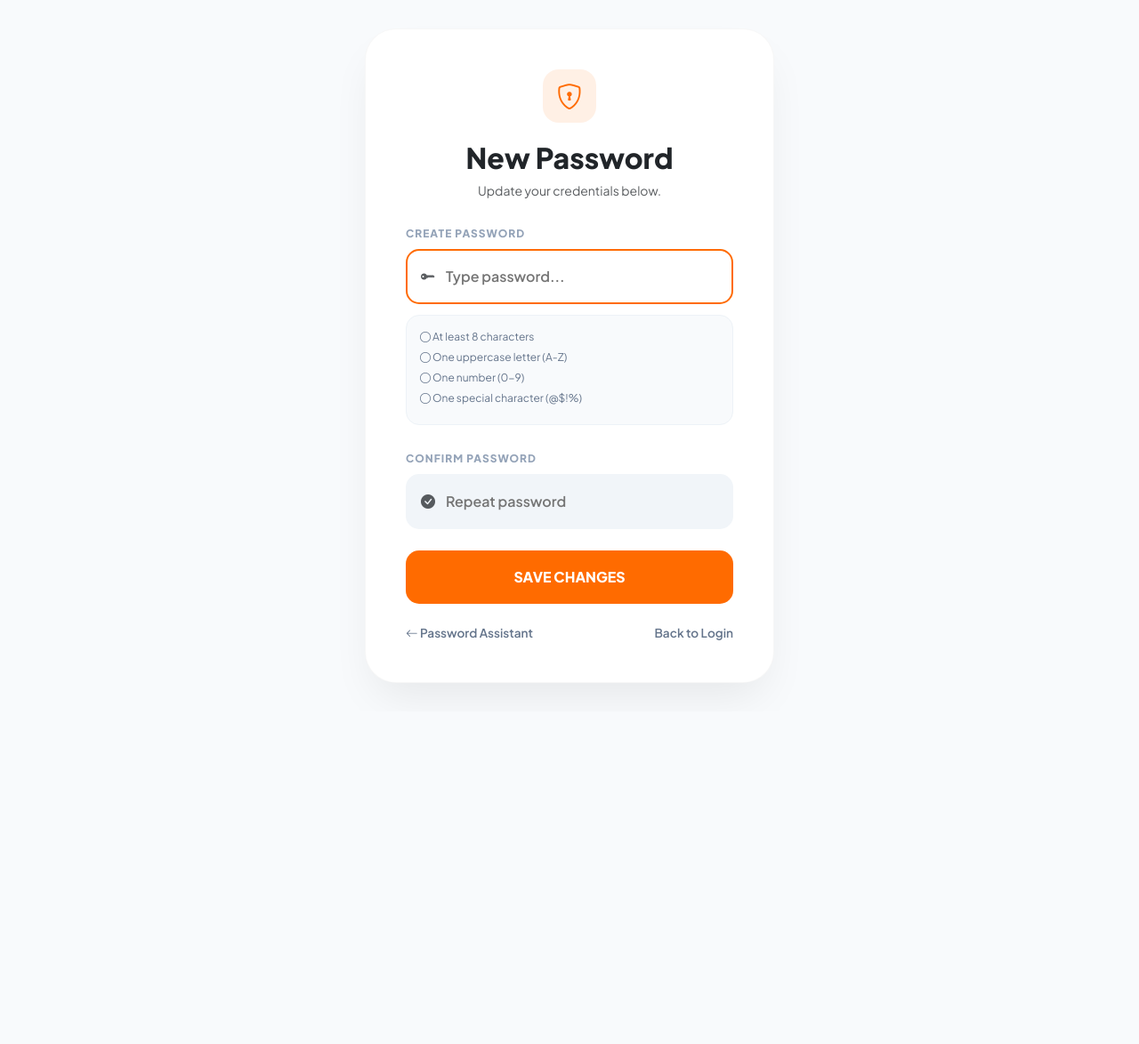
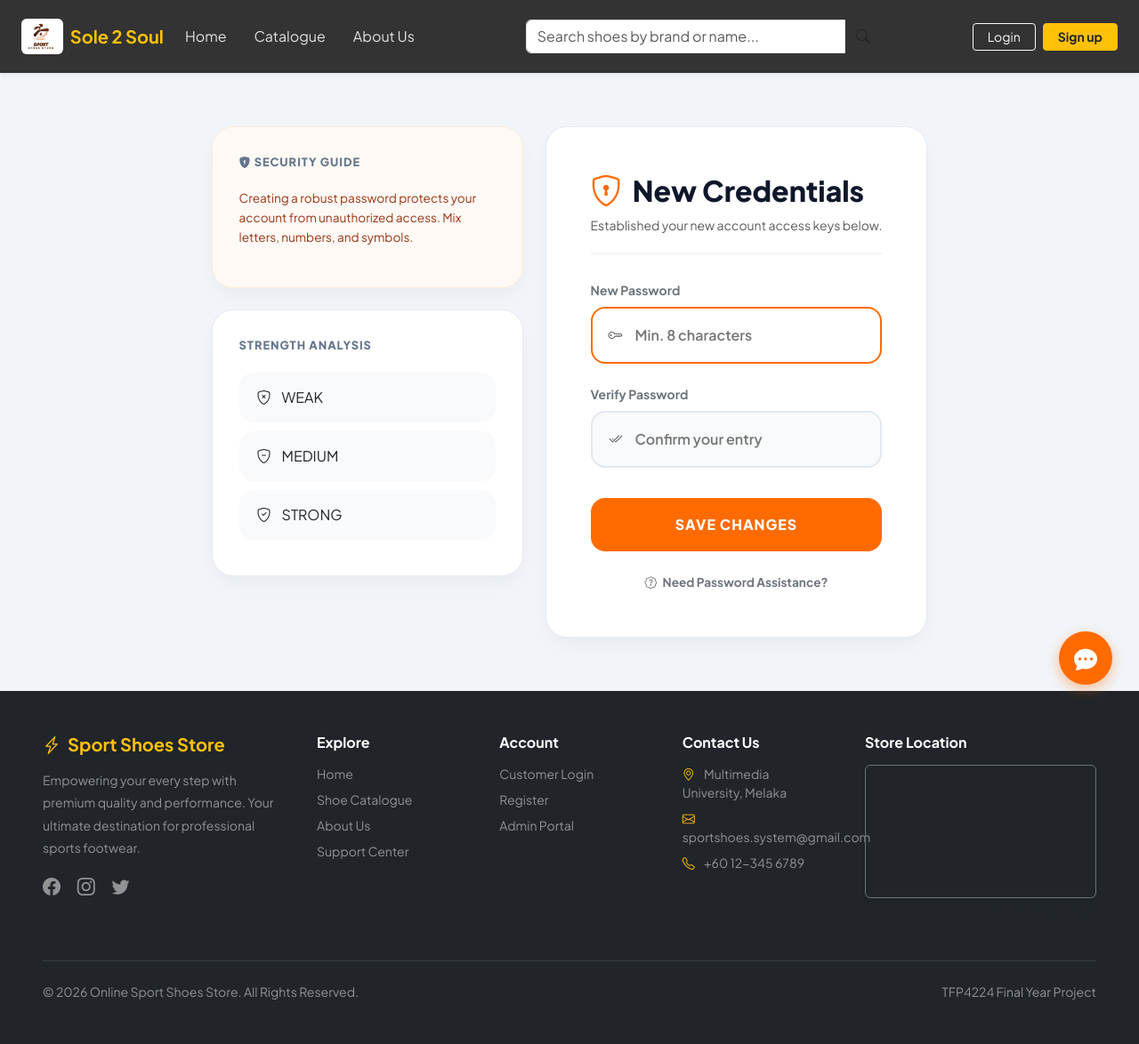
Before and after one commit to LeeYX0630/Online-Sport-Shoes-Store, a PHP site: the page made by Module A/reset_password.php in a window 1280 px wide. Shown: the whole page at 89% size. Before the commit the page ends 771 px from the top, so only its background shows below. Run offline with PHP 8.4, Linux system fonts and the light colour scheme; a map, chart or similar area stays blank; some libraries are stand-ins or nearby versions; grey boxes are pictures that could not be loaded.

Commit message:
resetpassword

```diff
--- a/Module A/reset_password.php
+++ b/Module A/reset_password.php
@@ -1,16 +1,15 @@
 <?php
 /**
- * STEALTH SPORT SHOES - RESET PASSWORD
- * Module A: User Permissions & Profile
+ * STEALTH SPORT SHOES - SECURITY RESET
+ * SUCCESS STATE: Soft Green Pill Alert (Matches Reference Image)
  */
 session_start();
 ob_start();
 
-// Use the database connection established in previous modules
 require_once '../includes/db_connection.php';
 
 $error = "";
-// Ensure the session key matches what you set in your forgot_password logic
+$success = false;
 $token_valid = isset($_SESSION['reset_user_id']) || isset($_SESSION['reset_data']['email']);
 
 if ($_SERVER["REQUEST_METHOD"] == "POST" && $token_valid) {
@@ -18,16 +17,12 @@ if ($_SERVER["REQUEST_METHOD"] == "POST" && $token_valid) {
     $pass2 = $_POST['confirm_password'];
 
     if ($pass1 !== $pass2) {
-        $error = "Passwords do not match.";
+        $error = "Security mismatch: Password confirmation failed.";
     } elseif (strlen($pass1) < 8) {
-        $error = "Password must be at least 8 characters.";
+        $error = "Validation error: Minimum 8 characters required.";
     } else {
         $hashed_password = password_hash($pass1, PASSWORD_DEFAULT);
 
-        /* ✅ SQL FIX:
-           Matching lowercase table 'user' and prefixed columns 'User_Password'/'User_Id'
-           as seen in your phpMyAdmin screenshot.
-        */
         if (isset($_SESSION['reset_user_id'])) {
             $user_id = $_SESSION['reset_user_id'];
             $update = $conn->prepare("UPDATE user SET User_Password = ? WHERE User_Id = ?");
@@ -39,15 +34,16 @@ if ($_SERVER["REQUEST_METHOD"] == "POST" && $token_valid) {
         }
 
         if ($update->execute()) {
+            $success = true;
             session_unset();
             session_destroy();
-            echo "<script>alert('Password updated successfully!'); window.location.href='login.php';</script>";
-            exit();
+            header("refresh:4;url=login.php");
         } else {
-            $error = "Database update failed: " . $conn->error;
+            $error = "System synchronization error: " . $conn->error;
         }
     }
 }
+include_once '../includes/header.php';
 ?>
 
 <!DOCTYPE html>
@@ -55,180 +51,216 @@ if ($_SERVER["REQUEST_METHOD"] == "POST" && $token_valid) {
 <head>
     <meta charset="UTF-8">
     <meta name="viewport" content="width=device-width, initial-scale=1.0">
-    <title>Reset Password | Stealth Sport Shoes</title>
-    <link href="https://fonts.googleapis.com/css2?family=Plus+Jakarta+Sans:wght@400;600;800&display=swap" rel="stylesheet">
+    <title>Security Portal | Sole 2 Soul</title>
+    <link href="https://fonts.googleapis.com/css2?family=Plus+Jakarta+Sans:wght@400;600;700;800&display=swap" rel="stylesheet">
     <link href="https://cdn.jsdelivr.net/npm/bootstrap@5.3.0/dist/css/bootstrap.min.css" rel="stylesheet">
     <link rel="stylesheet" href="https://cdn.jsdelivr.net/npm/bootstrap-icons@1.11.1/font/bootstrap-icons.css">
 
     <style>
         :root {
             --brand-orange: #FF6B00;
-            --soft-gray: #F1F5F9;
-            --danger: #EF4444;
-            --warning: #F59E0B;
-            --success: #10B981;
-        }
-        body {
-            background-color: #F8FAFC;
-            font-family: 'Plus Jakarta Sans', sans-serif;
-            min-height: 100vh; display: flex; align-items: center; justify-content: center; margin: 0;
+            --brand-blue: #0F172A;
+            --bg-canvas: #F1F5F9;
+            --success-bg: #D1E7DD; /* Matches your image */
+            --success-text: #0F5132;
         }
 
-        .reset-container { max-width: 500px; width: 100%; padding: 20px; }
-        .glass-card {
-            background: #FFFFFF; padding: 45px; border-radius: 35px;
-            box-shadow: 0 25px 50px -12px rgba(0,0,0,0.08);
-            border: 1px solid rgba(0,0,0,0.03);
+        body { font-family: 'Plus Jakarta Sans', sans-serif; background-color: var(--bg-canvas); }
+
+        .modular-wrapper {
+            max-width: 1000px;
+            margin: 60px auto;
+            display: grid;
+            grid-template-columns: 350px 1fr;
+            gap: 25px;
+            padding: 0 20px;
         }
 
-        .brand-icon {
-            width: 60px; height: 60px; background: rgba(255, 107, 0, 0.1);
-            color: var(--brand-orange); border-radius: 18px;
-            display: flex; align-items: center; justify-content: center;
-            margin: 0 auto 20px; font-size: 1.8rem;
+        .card-module {
+            background: #FFFFFF;
+            border-radius: 24px;
+            padding: 30px;
+            box-shadow: 0 10px 25px -5px rgba(0,0,0,0.05);
+            border: 1px solid rgba(226, 232, 240, 0.8);
         }
 
-        .form-label { font-weight: 800; font-size: 0.75rem; color: #94A3B8; text-transform: uppercase; letter-spacing: 1px; }
+        .section-title { font-weight: 800; font-size: 0.8rem; color: #64748B; text-transform: uppercase; letter-spacing: 1px; margin-bottom: 20px; display: block; }
 
-        .input-group-custom {
-            background: var(--soft-gray); border-radius: 15px; padding: 5px 15px;
-            display: flex; align-items: center; border: 2px solid transparent; transition: 0.3s;
+        /* Left Side Status */
+        .status-pill {
+            display: flex; align-items: center; gap: 12px; padding: 14px 18px;
+            border-radius: 16px; margin-bottom: 10px; background: #F8FAFC; border: 2px solid transparent;
         }
-        .input-group-custom:focus-within { border-color: var(--brand-orange); background: #FFF; }
-        .input-group-custom input { border: none; background: transparent; padding: 12px; width: 100%; outline: none; font-weight: 600; }
+        .active-weak { background: #FEF2F2 !important; border-color: #FECACA !important; color: #B91C1C !important; }
+        .active-medium { background: #FFFBEB !important; border-color: #FDE68A !important; color: #92400E !important; }
+        .active-strong { background: #F0FDF4 !important; border-color: #BBF7D0 !important; color: #065F46 !important; }
 
-        .btn-update {
+        /* Form Styling */
+        .form-card { padding: 50px; }
+        .form-header { margin-bottom: 30px; border-bottom: 2px solid #F1F5F9; padding-bottom: 20px; }
+        .form-header h2 { font-weight: 800; color: var(--brand-blue); display: flex; align-items: center; gap: 12px; }
+        .header-icon { color: var(--brand-orange); font-size: 2.2rem; }
+
+        .field-wrapper {
+            background: #F8FAFC; border-radius: 16px; padding: 4px 18px;
+            display: flex; align-items: center; border: 2px solid #E2E8F0; transition: 0.3s;
+        }
+        .field-wrapper:focus-within { border-color: var(--brand-orange); background: white; }
+        .field-wrapper input { border: none; background: transparent; padding: 14px; width: 100%; outline: none; font-weight: 600; }
+
+        .btn-main {
             background: var(--brand-orange); color: white; border: none; padding: 18px;
-            border-radius: 15px; font-weight: 800; width: 100%; transition: 0.4s; margin-top: 10px;
-            text-align: center; display: block; text-decoration: none;
+            border-radius: 16px; font-weight: 800; width: 100%; text-transform: uppercase;
+            letter-spacing: 1px; transition: 0.4s; margin-top: 10px;
         }
-        .btn-update:hover {
-            background: #E66000;
-            transform: translateY(-2px);
-            box-shadow: 0 15px 30px rgba(255, 107, 0, 0.2);
-            color: white;
+        .btn-main:hover { transform: translateY(-2px); box-shadow: 0 10px 20px rgba(255, 107, 0, 0.2); }
+
+        /* IMAGE STYLE SUCCESS BOX */
+        .success-pill-box {
+            background-color: var(--success-bg);
+            color: var(--success-text);
+            padding: 22px 30px;
+            border-radius: 18px;
+            text-align: center;
+            margin-bottom: 35px;
+            font-size: 0.95rem;
+            font-weight: 500;
+            line-height: 1.5;
+            animation: fadeIn 0.4s ease-out;
         }
 
-        .strength-meter { font-size: 0.8rem; font-weight: 800; display: block; margin-top: 12px; }
-        .guidance-box {
-            background: #F8FAFC; border-radius: 15px; padding: 15px; margin-top: 10px; border: 1px solid #EDF2F7;
+        @keyframes fadeIn {
+            from { opacity: 0; transform: translateY(10px); }
+            to { opacity: 1; transform: translateY(0); }
         }
-        .tip-item { font-size: 0.75rem; color: #64748B; display: block; margin-bottom: 5px; transition: 0.3s; }
-        .tip-item.met { color: var(--success); font-weight: 600; }
-        .tip-item.met i { margin-right: 5px; }
 
-        /* Style for smaller custom buttons at the bottom */
-        .btn-small-link {
-            display: inline-block;
-            font-size: 0.85rem;
-            font-weight: 600;
-            color: #64748B;
-            text-decoration: none;
-            transition: color 0.2s;
-            margin-top: 15px;
+        .assistance-link {
+            display: inline-block; margin-top: 25px; color: var(--brand-blue);
+            font-weight: 700; font-size: 0.85rem; text-decoration: none; opacity: 0.6; transition: 0.3s;
         }
-        .btn-small-link:hover {
-            color: var(--brand-orange);
-        }
+        .assistance-link:hover { opacity: 1; color: var(--brand-orange); }
+
+        @media (max-width: 900px) { .modular-wrapper { grid-template-columns: 1fr; } }
     </style>
 </head>
 <body>
 
-<div class="reset-container">
-    <div class="glass-card">
-        <div class="brand-icon"><i class="bi bi-shield-lock"></i></div>
-        <div class="text-center mb-4">
-            <h2 class="fw-bold">New Password</h2>
-            <p class="text-muted small">Update your credentials below.</p>
+<div class="modular-wrapper">
+    <div class="side-column">
+        <div class="card-module mb-4" style="background: #FFF9F5; border: 1px solid #FFEDD5;">
+            <span class="section-title"><i class="bi bi-shield-lock-fill"></i> Security Guide</span>
+            <p style="font-size: 0.85rem; color: #9A3412; line-height: 1.6; font-weight: 500;">
+                Creating a robust password protects your account from unauthorized access. Mix letters, numbers, and symbols.
+            </p>
         </div>
 
-        <?php if($error): ?>
-            <div class="alert alert-danger border-0 small text-center mb-4"><?php echo $error; ?></div>
+        <div class="card-module">
+            <span class="section-title">Strength Analysis</span>
+            <div class="status-pill" id="lvl-weak"><i class="bi bi-shield-x"></i><span>WEAK</span></div>
+            <div class="status-pill" id="lvl-medium"><i class="bi bi-shield-minus"></i><span>MEDIUM</span></div>
+            <div class="status-pill" id="lvl-strong"><i class="bi bi-shield-check"></i><span>STRONG</span></div>
+        </div>
+    </div>
+
+    <div class="form-column">
+        <div class="card-module form-card">
+
+            <div class="form-header">
+                <h2><i class="bi bi-shield-lock header-icon"></i> New Credentials</h2>
+                <p class="text-muted small mb-0">Established your new account access keys below.</p>
+            </div>
+
+            <?php if($success): ?>
+                <div class="success-pill-box">
+                    Your password was updated successfully! <br>
+                    Please wait while we redirect you to the login portal.
+                </div>
             <?php endif; ?>
 
-        <form method="POST" id="resetForm">
+            <?php if($error): ?>
+                <div class="alert alert-danger border-0 small py-2 mb-4" style="border-radius:12px;">
+                    <i class="bi bi-exclamation-octagon me-2"></i><?php echo $error; ?>
+                </div>
+            <?php endif; ?>
+
+            <form method="POST" id="resetForm" <?php if($success) echo 'style="opacity: 0.3; pointer-events: none;"'; ?>>
                 <div class="mb-4">
-                <label class="form-label">Create Password</label>
-                <div class="input-group-custom">
-                    <i class="bi bi-key-fill text-muted"></i>
-                    <input type="password" name="password" id="main-pwd" placeholder="Type password..." required autofocus>
-                </div>
-
-                <div id="strength-label" class="strength-meter"></div>
-
-                <div class="guidance-box">
-                    <span class="tip-item" id="tip-len"><i class="bi bi-circle"></i> At least 8 characters</span>
-                    <span class="tip-item" id="tip-upper"><i class="bi bi-circle"></i> One uppercase letter (A-Z)</span>
-                    <span class="tip-item" id="tip-num"><i class="bi bi-circle"></i> One number (0-9)</span>
-                    <span class="tip-item" id="tip-sym"><i class="bi bi-circle"></i> One special character (@$!%)</span>
+                    <label class="fw-bold small text-secondary mb-2 d-block">New Password</label>
+                    <div class="field-wrapper">
+                        <i class="bi bi-key text-muted"></i>
+                        <input type="password" name="password" id="main-pwd" placeholder="Min. 8 characters" required autofocus>
                     </div>
                 </div>
 
                 <div class="mb-4">
-                <label class="form-label">Confirm Password</label>
-                <div class="input-group-custom">
-                    <i class="bi bi-check-circle-fill text-muted"></i>
-                    <input type="password" name="confirm_password" placeholder="Repeat password" required>
+                    <label class="fw-bold small text-secondary mb-2 d-block">Verify Password</label>
+                    <div class="field-wrapper" id="verify-border">
+                        <i class="bi bi-check2-all text-muted"></i>
+                        <input type="password" name="confirm_password" id="confirm-pwd" placeholder="Confirm your entry" required>
                     </div>
+                    <div id="match-status" style="font-weight:800; font-size:0.7rem; margin-top:10px; display:none;"></div>
                 </div>
 
-            <button type="submit" class="btn-update w-100" id="submitBtn">SAVE CHANGES</button>
+                <button type="submit" class="btn-main">Save Changes</button>
 
-            <div class="text-center d-flex justify-content-between align-items-center mt-2">
-                <a href="password_assistant.php" class="btn-small-link"><i class="bi bi-arrow-left"></i> Password Assistant</a>
-                <a href="login.php" class="btn-small-link">Back to Login</a>
+                <div class="text-center">
+                    <a href="password_assistant.php" class="assistance-link">
+                        <i class="bi bi-patch-question me-1"></i> Need Password Assistance?
+                    </a>
                 </div>
             </form>
+        </div>
     </div>
 </div>
 
 <script>
 const pwdInput = document.getElementById('main-pwd');
-const strengthLabel = document.getElementById('strength-label');
-const tips = {
-    len: document.getElementById('tip-len'),
-    upper: document.getElementById('tip-upper'),
-    num: document.getElementById('tip-num'),
-    sym: document.getElementById('tip-sym')
+const confInput = document.getElementById('confirm-pwd');
+const matchStatus = document.getElementById('match-status');
+const verifyBorder = document.getElementById('verify-border');
+
+const levels = {
+    weak: document.getElementById('lvl-weak'),
+    medium: document.getElementById('lvl-medium'),
+    strong: document.getElementById('lvl-strong')
 };
 
-function updateTip(element, isMet) {
-    if (isMet) {
-        element.classList.add('met');
-        element.querySelector('i').className = 'bi bi-check-circle-fill';
+function monitorSecurity() {
+    if(!pwdInput) return;
+    const p1 = pwdInput.value;
+    const p2 = confInput.value;
+
+    const score = [p1.length >= 8, /[A-Z]/.test(p1), /[0-9]/.test(p1), /[^A-Za-z0-9]/.test(p1)].filter(Boolean).length;
+
+    Object.values(levels).forEach(l => l.classList.remove('active-weak', 'active-medium', 'active-strong'));
+
+    if (p1 !== "") {
+        if (score <= 1) levels.weak.classList.add('active-weak');
+        else if (score <= 3) levels.medium.classList.add('active-medium');
+        else levels.strong.classList.add('active-strong');
+    }
+
+    if (p2 === "") {
+        matchStatus.style.display = "none";
+        verifyBorder.style.borderColor = "#E2E8F0";
+    } else if (p1 === p2) {
+        matchStatus.innerText = "IDENTITY VERIFIED ✓";
+        matchStatus.style.color = "#10B981";
+        matchStatus.style.display = "block";
+        verifyBorder.style.borderColor = "#10B981";
     } else {
-        element.classList.remove('met');
-        element.querySelector('i').className = 'bi bi-circle';
+        matchStatus.innerText = "SECURITY MISMATCH ✗";
+        matchStatus.style.color = "#EF4444";
+        matchStatus.style.display = "block";
+        verifyBorder.style.borderColor = "#EF4444";
     }
 }
 
-pwdInput.addEventListener('input', function() {
-    const val = this.value;
-    const hasLen = val.length >= 8;
-    const hasUpper = /[A-Z]/.test(val);
-    const hasNum = /[0-9]/.test(val);
-    const hasSym = /[^A-Za-z0-9]/.test(val);
-
-    updateTip(tips.len, hasLen);
-    updateTip(tips.upper, hasUpper);
-    updateTip(tips.num, hasNum);
-    updateTip(tips.sym, hasSym);
-
-    const score = [hasLen, hasUpper, hasNum, hasSym].filter(Boolean).length;
-
-    if (val === "") {
-        strengthLabel.innerText = "";
-    } else if (score <= 1) {
-        strengthLabel.innerText = "STRENGTH: WEAK 🔴";
-        strengthLabel.style.color = "#EF4444";
-    } else if (score <= 3) {
-        strengthLabel.innerText = "STRENGTH: MEDIUM 🟡";
-        strengthLabel.style.color = "#F59E0B";
-    } else {
-        strengthLabel.innerText = "STRENGTH: STRONG 🟢";
-        strengthLabel.style.color = "#10B981";
+if(pwdInput){
+    pwdInput.addEventListener('input', monitorSecurity);
+    confInput.addEventListener('input', monitorSecurity);
 }
-});
 </script>
 </body>
 </html>
+<?php include_once '../includes/footer.php'; ?>
```
Lines whose indentation alone changed are shown as unchanged.
